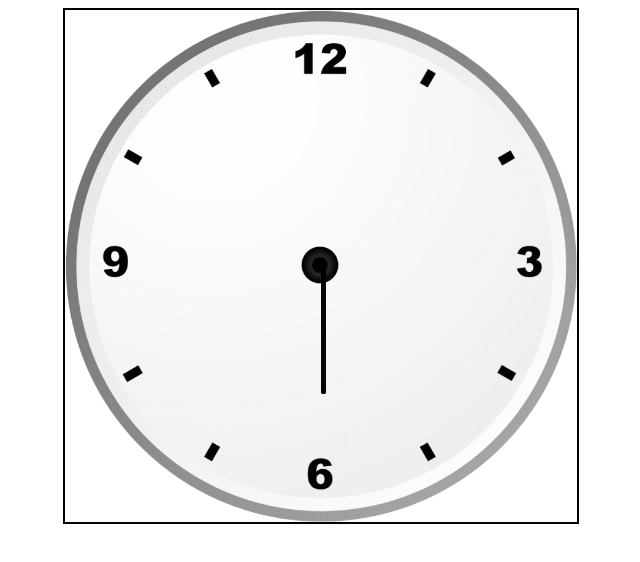
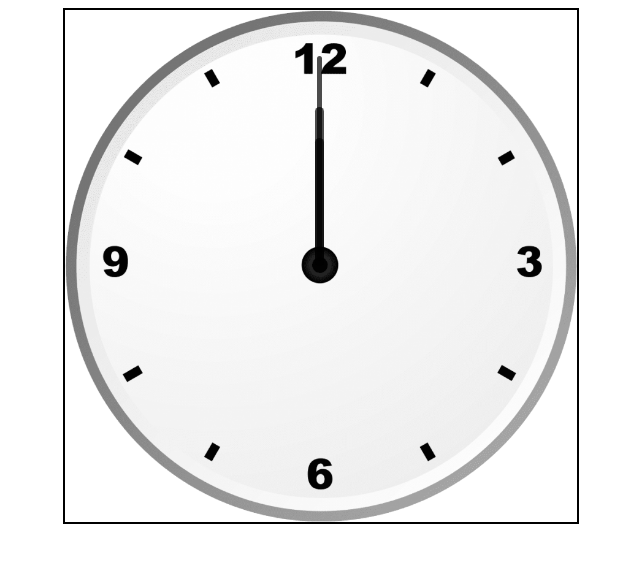
Before and after one commit to the-pandey-ji/Clock, a plain HTML site: page index.html in a window 1280 px wide. Shown: the whole page, without its empty margins (319-959 px from the left). Drawn offline with Linux system fonts and the light colour scheme.

Commit message:
script updated for hands

```diff
--- a/style.css
+++ b/style.css
@@ -16,25 +16,24 @@
 }
 
 #hour{
-   width: 1%;
+    width: 1.8%;
     height: 25%;
-   top: 50%;
-   left: 50%;
+    top: 25%;
+    left: 48.85%;
     opacity: 0.7;
 }
-
 #minute{
-   width: 1%;
-   height: 25%;
-   top: 50%;
-   left: 50%;
+    width: 1.6%;
+    height: 30%;
+    top: 19%;
+    left: 48.9%;
     opacity: 0.7;
 }
-
 #second{
     width: 1%;
-   height: 25%;
-   top: 50%;
-   left: 50%;
+    height: 40%;
+    top: 9%;
+    left: 49.25%;
     opacity: 0.7;
+
 }
```
Lines whose indentation alone changed are shown as unchanged.
